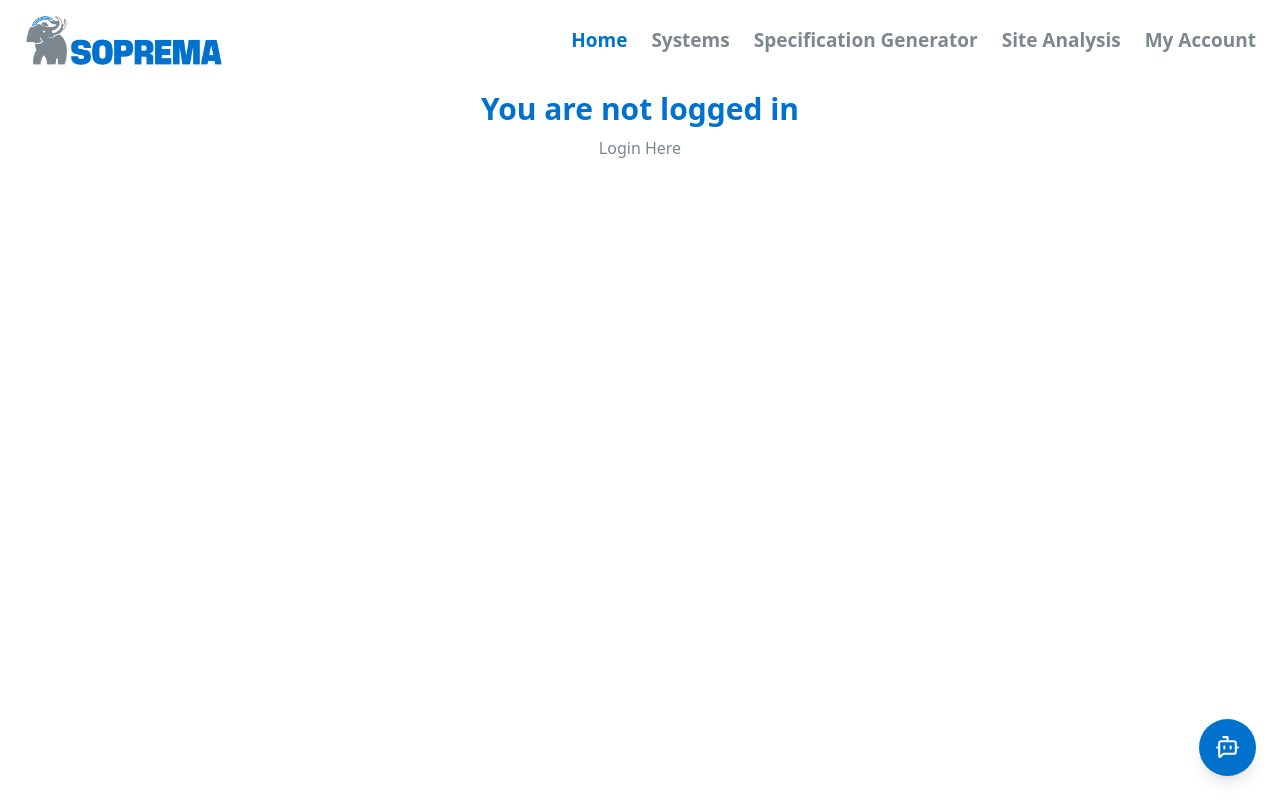
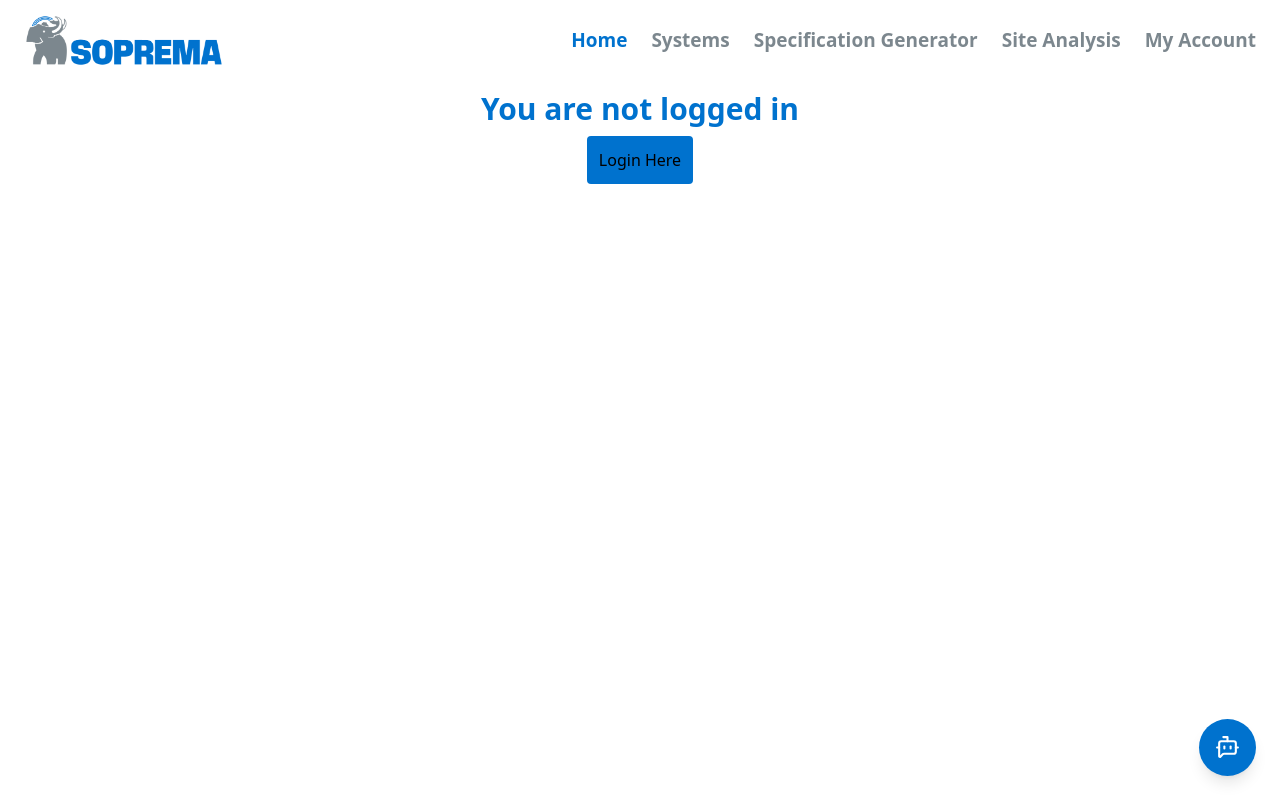
Before and after one commit to Walphhh/SopraSpec, a Next.js app in the folder sopra-spec-frontend/: page / in a window 1280 px wide. Built offline with nearby package versions, Linux system fonts and the light colour scheme.

Commit message:
tyling and functionality changes

```diff
--- a/sopra-spec-frontend/src/app/auth/login/LoginForm.tsx
+++ b/sopra-spec-frontend/src/app/auth/login/LoginForm.tsx
@@ -1,10 +1,12 @@
 "use client";
+
 import { useAuth } from "@/utils/auth-provider";
 import { SessionPayload } from "@/utils/types";
 import { getBackendUrl } from "@/utils/get-backend-url";
 import axios from "axios";
 import Link from "next/link";
 import { useState, FormEvent } from "react";
+import { useRouter } from "next/navigation"; // ✅ FIXED
 
 type LoginFormData = { email: string; password: string };
 
@@ -12,7 +14,7 @@ export default function LoginForm() {
   const [form, setForm] = useState<LoginFormData>({ email: "", password: "" });
   const [loading, setLoading] = useState(false);
   const [error, setError] = useState<string | null>(null);
-
+  const router = useRouter();
   const { login } = useAuth();
 
   const onSubmit = async (e: FormEvent<HTMLFormElement>) => {
@@ -26,7 +28,6 @@ export default function LoginForm() {
         form
       );
 
-      // only take the fields we care about
       const payload: SessionPayload = {
         token: res.data.token,
         refresh_token: res.data.refresh_token,
@@ -34,8 +35,7 @@ export default function LoginForm() {
       };
 
       login(payload);
-
-      alert("Logged in successfully!");
+      router.push("/"); // ✅ will now work
     } catch (err: any) {
       console.error(err);
       setError(err.response?.data?.error || "Login failed");
--- a/sopra-spec-frontend/src/app/auth/login/page.tsx
+++ b/sopra-spec-frontend/src/app/auth/login/page.tsx
@@ -1,3 +1,5 @@
+"use client";
+
 import Image from "next/image";
 import LoginForm from "./LoginForm";
 
--- a/sopra-spec-frontend/src/app/page.tsx
+++ b/sopra-spec-frontend/src/app/page.tsx
@@ -49,8 +49,7 @@ export default function HomePage() {
 
       // clear local tokens + user state
       logout();
-
-      alert("Logged out successfully!");
+      router.push("/");
     } catch (error) {
       console.error(error);
     }
@@ -92,21 +91,20 @@ export default function HomePage() {
               Browse Systems
             </button>
           </div>
-          <h1>Welcome Authenticated User!</h1>
           <button
-            className="bg-amber-200 hover:cursor-pointer"
+            className="p-3 rounded-sm bg-[#0072CE] text-black hover:cursor-pointer"
             onClick={handleLogout}
           >
             Logout
           </button>
         </>
       ) : (
-        <>
+        <div className="flex flex-col items-center justify-center">
           <h1>You are not logged in</h1>
-          <button>
+          <button className="p-3 rounded-sm bg-[#0072CE] text-black">
             <Link href="/auth/login">Login Here</Link>
           </button>
-        </>
+        </div>
       )}
     </div>
   );
```
